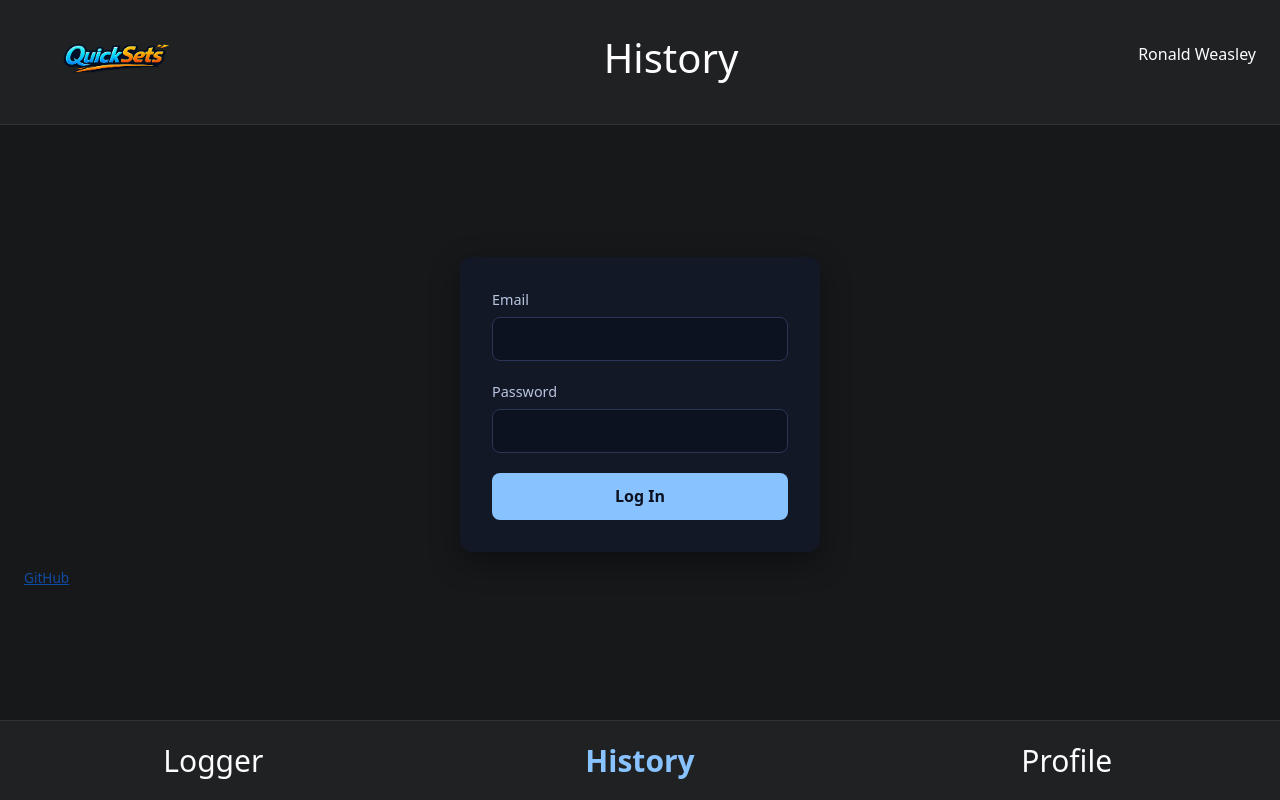
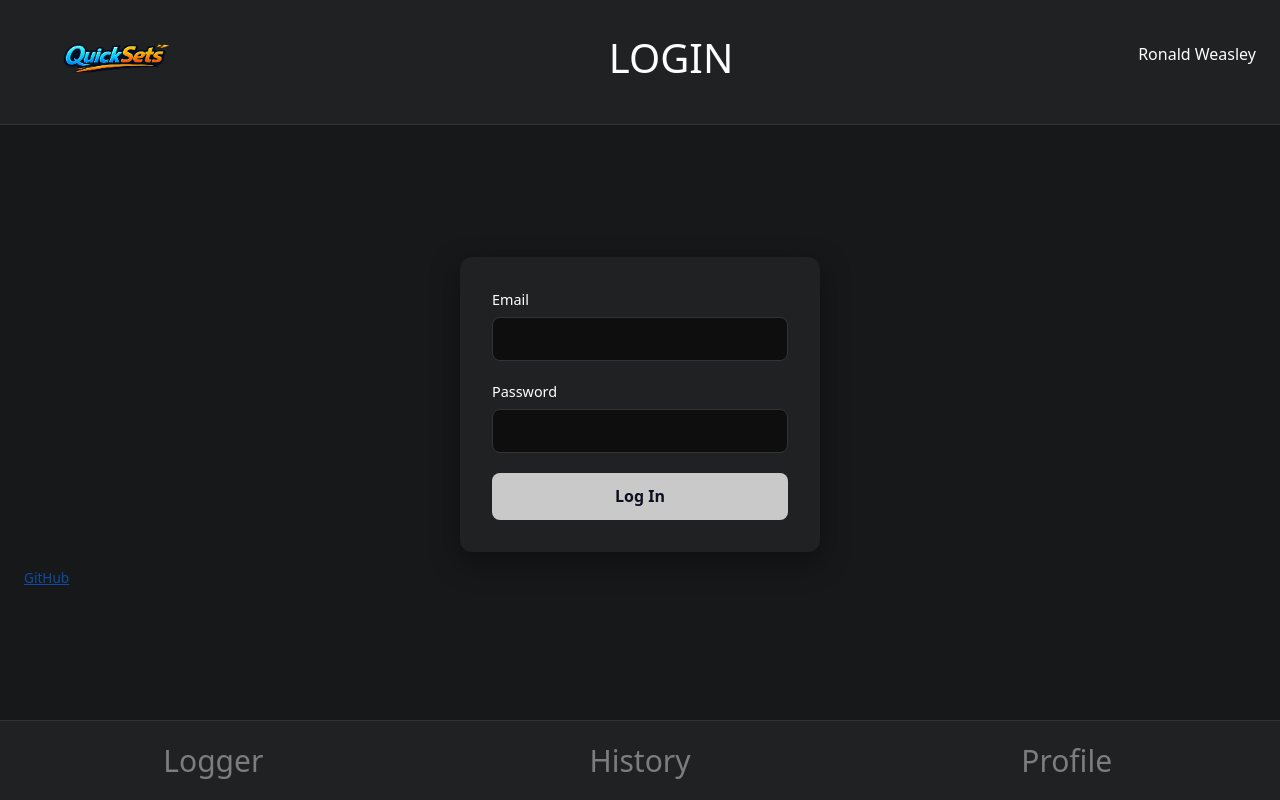
Before and after one commit to SethHales/MyStartup, a React (Vite) app in the folder quicksets/: page / in a window 1280 px wide. Built offline with nearby package versions, Linux system fonts and the light colour scheme; a web font is replaced by a local one.

Commit message:
Made header and footer update based on which route is active. Also added some animation for selecting tabs

```diff
--- a/quicksets/index.html
+++ b/quicksets/index.html
@@ -2,11 +2,11 @@
 <html lang="en">
   <head>
     <meta charset="utf-8" />
-    <link rel="icon" href="/favicon.ico" />
+    <!-- <link rel="icon" href="/images/icon.png" /> -->
     <meta name="viewport" content="width=device-width, initial-scale=1" />
     <meta name="theme-color" content="#000000" />
 
-    <title>Simon React</title>
+    <title>QuickSets</title>
   </head>
   <body>
     <noscript>You need to enable JavaScript to run this app.</noscript>
--- a/quicksets/src/app.css
+++ b/quicksets/src/app.css
@@ -72,18 +72,18 @@ main {
 
 .tab-menu {
     height: clamp(46px, 10vh, 150px);
-    background: #535356;
     background: #202123;
 
     border-top: 1px solid #333;
     display: flex;
     justify-content: center;
-    align-items: center;
+    align-items: stretch;
 }
 
 .tab {
     text-decoration: none;
-    color: #fdfdff;
+    background: #202123;
+    color: #7d7d7d;
     font-size: clamp(20px, 4vh, 30px);
     font-weight: 500;
 
@@ -92,11 +92,35 @@ main {
     justify-content: center;
     flex: 1;
     align-items: center;
+
+    transition: color 0.2s ease;
+    position: relative;
 }
 
-#active {
-    color: #88c2ff;
-    font-weight: 700;
+.tab:hover {
+    background: #242527;
+    transition: background 5s ease;
+}
+
+.active-tab {
+    color: #efefef;
+    font-weight: 00;
+}
+
+.tab::after {
+    content: "";
+    position: absolute;
+    bottom: 15%;
+    left: 30%;
+    width: 40%;
+    height: 3px;
+    background: white;
+    transform: scaleX(0);
+    transition: transform 0.2s ease;
+}
+
+.tab.active-tab::after {
+    transform: scaleX(1);
 }
 
 
--- a/quicksets/src/app.jsx
+++ b/quicksets/src/app.jsx
@@ -2,21 +2,48 @@ import React from 'react';
 import 'bootstrap/dist/css/bootstrap.min.css';
 import './app.css';
 
-import { BrowserRouter, NavLink, Route, Routes } from 'react-router-dom';
+import { BrowserRouter, NavLink, Route, Routes, useLocation } from 'react-router-dom';
 import { Login } from './login/login';
 import { History } from './history/history';
 import { Logger } from './logger/logger';
 import { Profile } from './profile/profile';
 
+function Header() {
+    const location = useLocation();
+
+    let title = "";
+
+    switch (location.pathname) {
+        case "/":
+            title = "LOGIN";
+            break;
+        case "/history":
+            title = "HISTORY";
+            break;
+        case "/logger":
+            title = "LOGGER";
+            break;
+        case "/profile":
+            title = "PROFILE";
+            break;
+        default:
+            title = "QuickSets";
+    }
+
+    return (
+        <header>
+            <img src="images/quicksets_logo.png" alt="QuickSets Logo" className="logo" />
+            <h1>{title}</h1>
+            <p>Ronald Weasley</p>
+        </header>
+    );
+}
+
 export default function App() {
     return (
         <BrowserRouter>
             <div className="app">
-                <header>
-                    <img src="images/quicksets_logo.png" alt="QuickSets Logo" className="logo" />
-                    <h1>History</h1>
-                    <p>Ronald Weasley</p>
-                </header>
+                <Header />
 
                 <Routes>
                     <Route path='/' element={<Login />} exact />
@@ -28,9 +55,26 @@ export default function App() {
 
                 <footer>
                     <nav className="tab-menu">
-                        <NavLink to="/logger" className="tab">Logger</NavLink>
-                        <NavLink to="/history" className="tab" id="active">History</NavLink>
-                        <NavLink to="/profile" className="tab">Profile</NavLink>
+                        <NavLink
+                            to="/logger"
+                            className={({ isActive }) => isActive ? "tab active-tab" : "tab"}
+                        >
+                            Logger
+                        </NavLink>
+
+                        <NavLink
+                            to="/history"
+                            className={({ isActive }) => isActive ? "tab active-tab" : "tab"}
+                        >
+                            History
+                        </NavLink>
+
+                        <NavLink
+                            to="/profile"
+                            className={({ isActive }) => isActive ? "tab active-tab" : "tab"}
+                        >
+                            Profile
+                        </NavLink>
                     </nav>
                 </footer>
             </div>
@@ -39,5 +83,5 @@ export default function App() {
 }
 
 function NotFound() {
-  return <main className="container-fluid bg-secondary text-center">404: Return to sender. Address unknown.</main>;
+    return <main className="container-fluid bg-secondary text-center">404: Return to sender. Address unknown.</main>;
 }
--- a/quicksets/src/login/login.css
+++ b/quicksets/src/login/login.css
@@ -9,7 +9,7 @@
 .login-page .login-card {
     width: 100%;
     max-width: 360px;
-    background: #121826;
+    background: #202123;
     padding: 2rem;
     border-radius: 12px;
     box-shadow: 0 10px 30px rgba(0,0,0,0.4);
@@ -22,34 +22,49 @@
     display: flex;
     flex-direction: column;
     font-size: 0.9rem;
-    color: #b8c4e0;
+    color: #ffffff;
     gap: 0.4rem;
+}
+
+.login-page input,
+textarea {
+    background-color: #17181a;
+    color: #fdfdff;
 }
 
 .login-page input {
     padding: 0.65rem 0.75rem;
     border-radius: 8px;
-    border: 1px solid #2a3558;
-    background: #0c1220;
+    border: 1px solid #333;
+    background: #0e0e0e;
     color: #ffffff;
 }
 
 .login-page input:focus {
     outline: none;
-    border-color: #88c2ff;
+    border-color: #b4b4b4;
 }
 
 .login-page button {
     padding: 0.7rem;
     border-radius: 8px;
     border: none;
-    background: #88c2ff;
+    background: #c9c9c9;
     color: #0b1020;
     font-weight: 600;
     cursor: pointer;
 }
 
 .login-page button:hover {
-    background: #b3d8ff;
+    background: #bcbcbc;
     font-weight: 700;
 }
+
+.login-page input:-webkit-autofill,
+.login-page input:-webkit-autofill:hover,
+.login-page input:-webkit-autofill:focus,
+.login-page textarea:-webkit-autofill {
+    -webkit-text-fill-color: #ffffff;
+    box-shadow: 0 0 0px 100px #0e0e0e inset;
+    transition: background-color 9999s ease-in-out 0s;
+}
```
Also changed, not shown: quicksets/public/images/icon.png (added).
